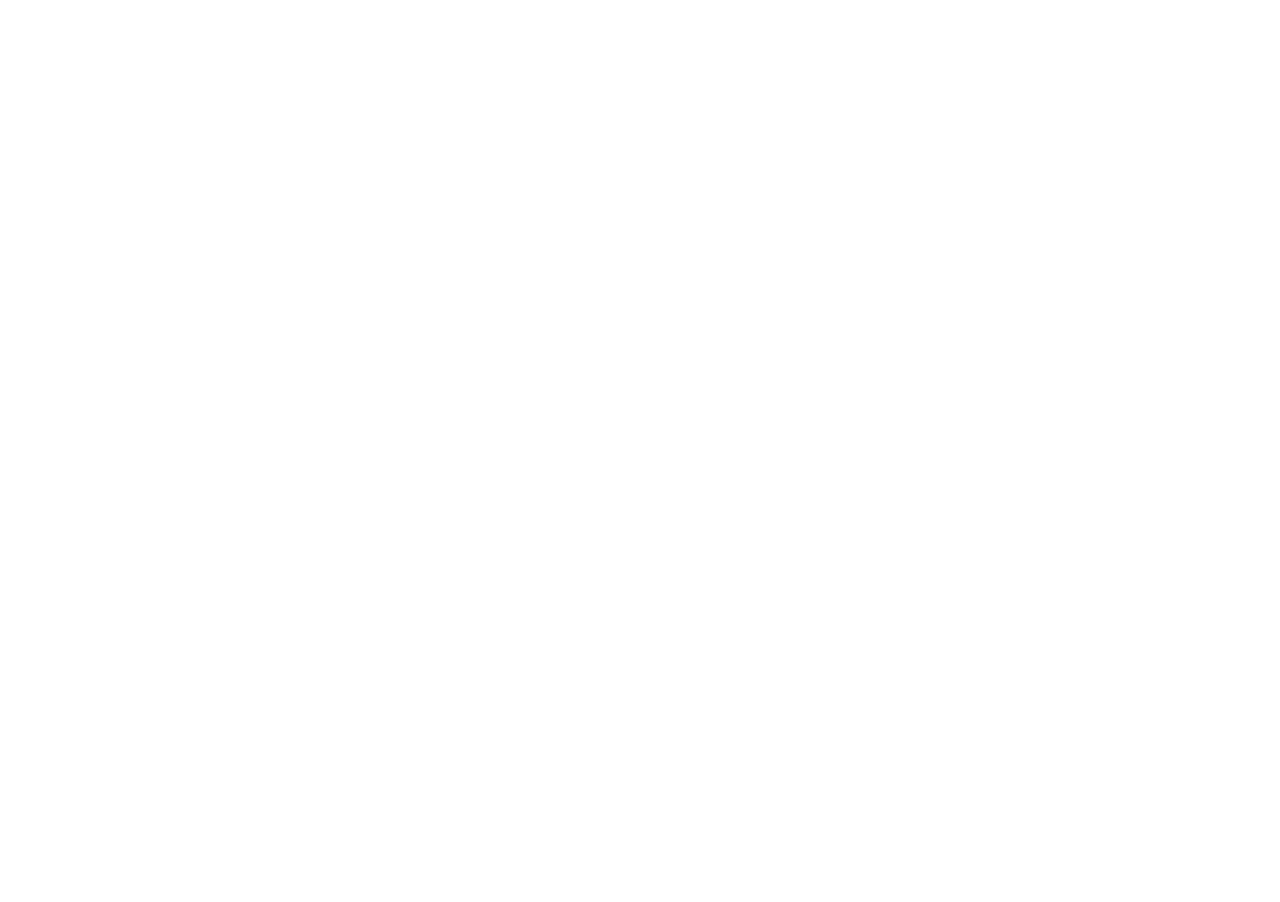
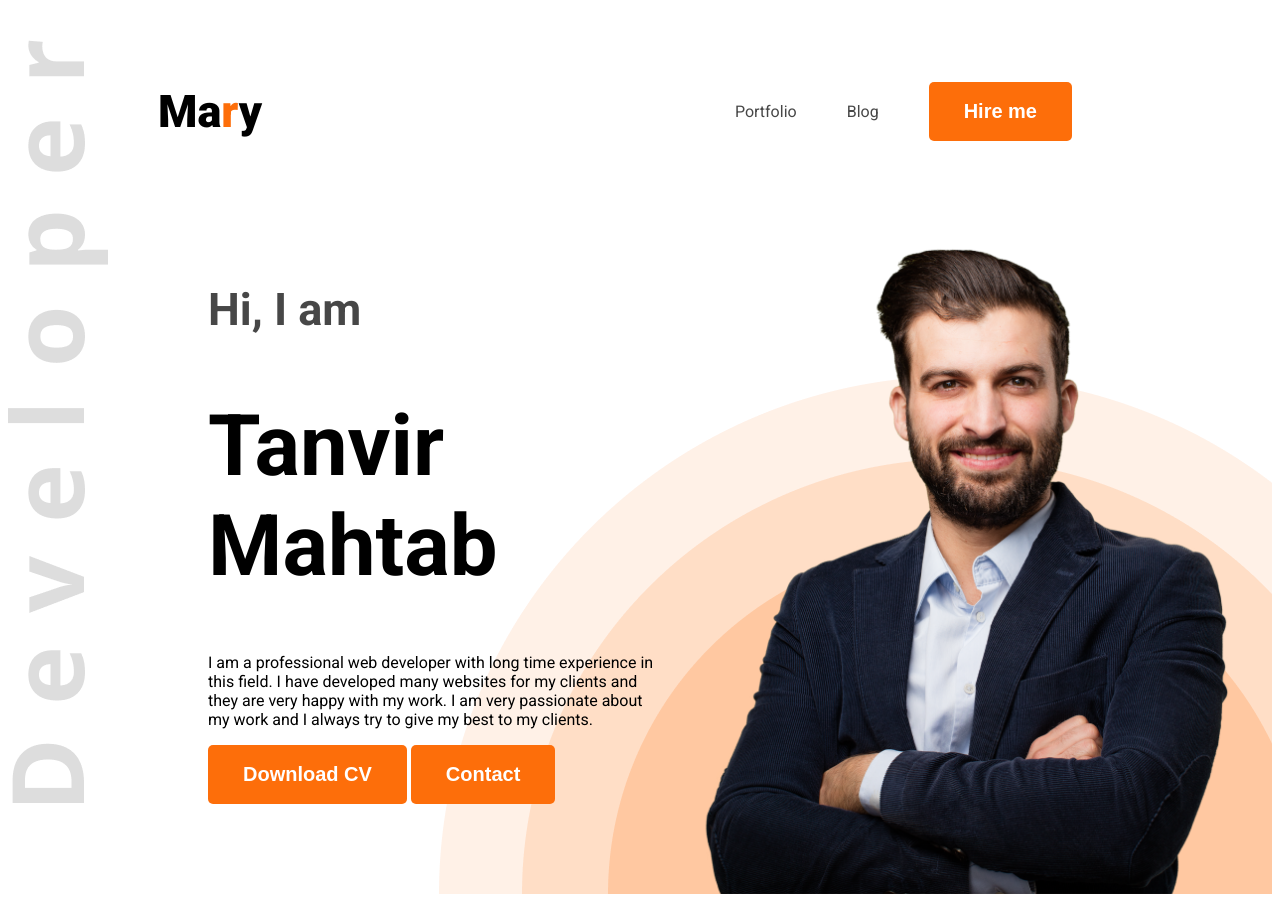
Before and after one commit to TaFhiM12/portfolio-, a plain HTML site: page index.html in a window 1280 px wide. Before the commit the page ends 800 px from the top, so only its background shows below. Drawn offline with Linux system fonts and the light colour scheme.

Commit message:
banner_section_done

```diff
--- a/index.html
+++ b/index.html
@@ -4,9 +4,43 @@
         <meta charset="UTF-8">
         <meta name="viewport" content="width=device-width, initial-scale=1.0">
         <title>Portifolio WebSite</title>
+        <link rel="preconnect" href="https://fonts.googleapis.com">
+        <link rel="preconnect" href="https://fonts.gstatic.com" crossorigin>
+        <link
+            href="https://fonts.googleapis.com/css2?family=Fira+Sans:ital,wght@0,100;0,200;0,300;0,400;0,500;0,600;0,700;0,800;0,900;1,100;1,200;1,300;1,400;1,500;1,600;1,700;1,800;1,900&family=Open+Sans:ital,wght@0,300..800;1,300..800&family=Roboto:ital,wght@0,100;0,300;0,400;0,500;0,700;0,900;1,100;1,300;1,400;1,500;1,700;1,900&family=Work+Sans:ital,wght@0,100..900;1,100..900&display=swap"
+            rel="stylesheet">
         <link rel="stylesheet" href="style.css">
     </head>
-<body>
+    <body class="roboto-normal">
+        <header class="header">
+            <nav>
+                <h3 class="nav_title">Ma<span class="text_primary">r</span>y</h3>
+                <ul>
+                    <li><a class="dark_2" href>Portfolio</a></li>
+                    <li><a class="dark_2" href>Blog</a></li>
+                    <li><a class="dark_2" href><button class="btn_primary">Hire me</button></a></li>
+                </ul>
+            </nav>
+            <div class="banner">
+                <div class="banner_content">
+                    <h4 class="banner_greetings dark_2">Hi, I am</h4>
+                    <h1 class="banner_title">Tanvir Mahtab</h1>
+                    <p class="banner_description">
+                        I am a professional web developer with long time experience in this field. I have developed many websites for my clients and they are very happy with my work. I am very passionate about my work and I always try to give my best to my clients.
+                    </p>
+                    <button class="btn_primary">Download CV</button>
+                    <button class="btn_primary">Contact</button>
+                </div>
+                <img class="banner_profile_pic" src="images/hardy.png" alt="">
+            </div>
+        </header>
 
+        <main>
+
+        </main>
+
+        <footer>
+
+        </footer>
     </body>
 </html>
--- a/style.css
+++ b/style.css
@@ -0,0 +1,85 @@
+
+.roboto-normal {
+  font-family: "Roboto", serif;
+  font-optical-sizing: auto;
+  font-style: normal;
+  font-variation-settings:
+    "wdth" 100;
+}
+
+/* shared style */
+.text_primary{
+    color: #FD6E0A;
+}
+
+.dark_2{
+    color: #474747
+}
+
+.btn_primary{
+    background-color: #FD6E0A;
+    font-weight: bold;
+    font-size: 20px;
+    color: white;
+    padding: 18px 35px;
+    border-radius: 5px;
+    border: none;
+}
+
+/* Nav styles */
+
+.header{
+    background-image: url('images/developer.png') , url('images/header_bg.png');
+    background-repeat: no-repeat;
+    background-position: top left , bottom right;
+}
+
+nav{
+    display: flex;
+    align-items: center;
+    justify-content: space-between;
+    margin: 40px 150px;
+}
+
+.nav_title{
+    font-weight: 800;
+    font-size: 45px;
+}
+
+nav ul{
+    display: flex;
+    align-items: center;
+}
+
+nav ul li{
+    list-style: none;
+    margin-right: 50px;
+}
+
+nav li a{
+    text-decoration: none;
+}
+
+/* Banner styles */
+
+.banner{
+    display: flex;
+    justify-content: space-between;
+    margin: 0 35px 0 200px;
+}
+.banner_content{
+    max-width: 580px;
+}
+.banner_greetings{
+    font-size: 45px;
+    font-weight: 600px;
+}
+
+.banner_title{
+    font-weight: bold;
+    font-size: 85px;
+}
+
+.banner_profile_pic{
+    width: 580px
+}
```
Lines whose indentation alone changed are shown as unchanged.
